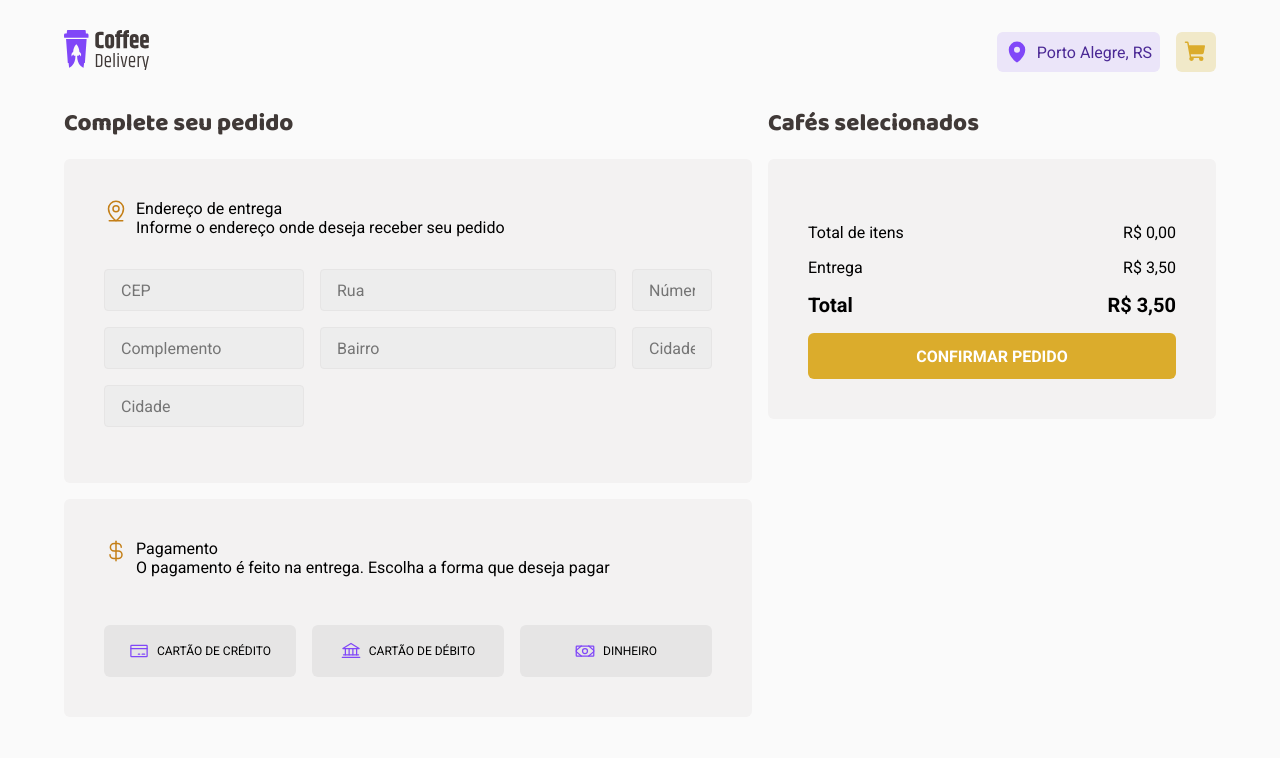
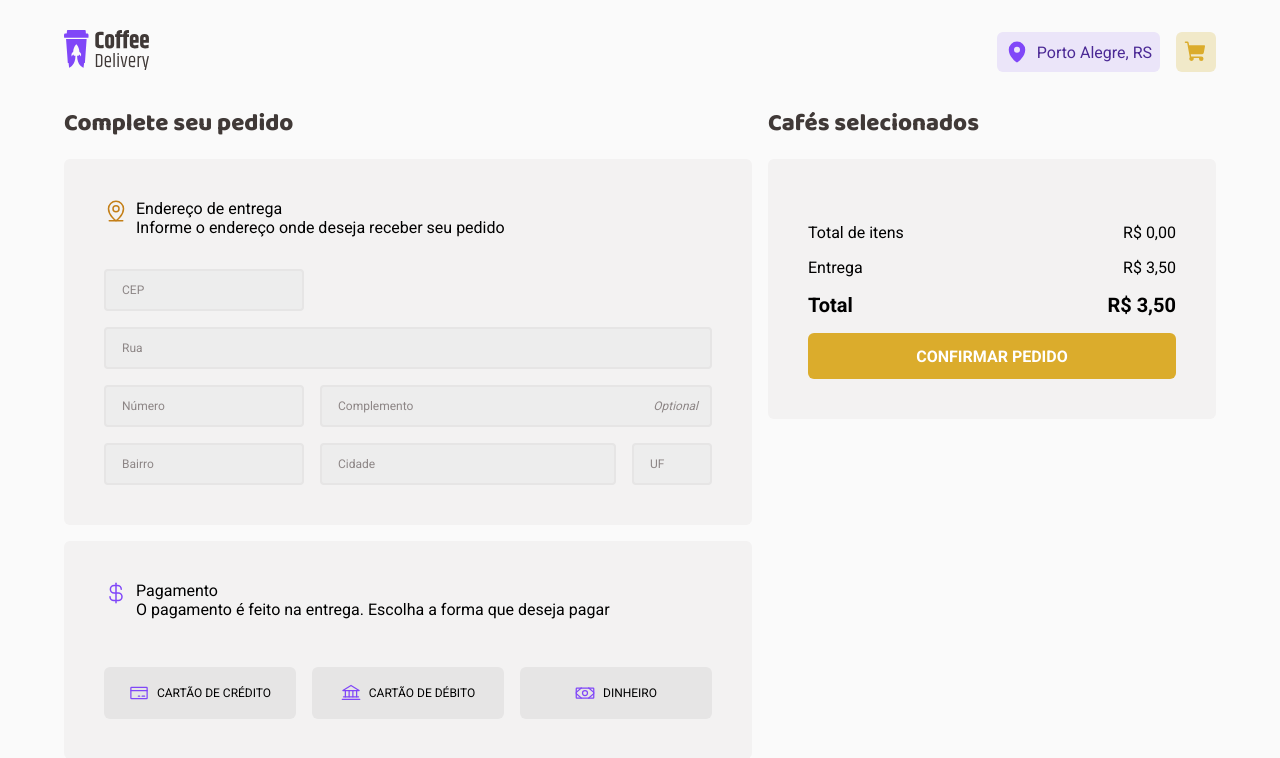
Before and after one commit to gabrieldiasss/coffeedelivery, a React (Vite) app: page /checkout in a window 1280 px wide. Shown: the top 758 px of the page. Built offline with nearby package versions, Linux system fonts and the light colour scheme.

Commit message:
feat: form

```diff
--- a/src/components/Input/index.tsx
+++ b/src/components/Input/index.tsx
@@ -1,12 +1,21 @@
 import { forwardRef, InputHTMLAttributes } from "react";
-import { InputStyleContainer } from "./styles";
+import { InputStyleContainer, InputWrapper, InputStyled, RightText } from "./styles";
 
-type InputProps = InputHTMLAttributes<HTMLInputElement>
+type InputProps = InputHTMLAttributes<HTMLInputElement> & {
+    error?: string;
+    rightText?: string;
+}
 
 export const Input = forwardRef<HTMLInputElement, InputProps>(
-    (props, ref) => {
+    ({error, className, rightText, ...props}, ref) => {
         return (
-            <InputStyleContainer {...props} ref={ref} />
+            <InputWrapper className={className}>
+                <InputStyleContainer hasError={!!error} >
+                    <InputStyled {...props} ref={ref} />
+                    {rightText && <RightText>{rightText}</RightText>}
+                </InputStyleContainer>
+                {error && <p>{error}</p>}
+            </InputWrapper>
         )
     }
 )
--- a/src/components/Input/styles.ts
+++ b/src/components/Input/styles.ts
@@ -1,10 +1,25 @@
-import styled from 'styled-components';
+import styled, { css } from 'styled-components';
 
-export const InputStyleContainer = styled.input`
-    border: 0;
-   height: 2.625rem;
+export const InputWrapper = styled.div`
+  display: flex;
+  flex-direction: column;
+  gap: 0.3rem;position: relative;
+
+  > p {
+    color: ${props => props.theme['base-error']};
+    margin-top: 0.5rem;
+    font-size: 0.85rem;
+  }
+`
+
+interface InputStyleContainerProps {
+  hasError: boolean
+}
+
+export const InputStyleContainer = styled.div<InputStyleContainerProps>`
+  height: 2.625rem;
   border-radius: 4px;
-  border: 1px solid ${props => props.theme['gray-400']};
+  border: 2px solid ${props => props.theme['gray-400']};
   background-color: ${props => props.theme['gray-300']};
   display: flex;
   align-items: center;
@@ -14,9 +29,33 @@ export const InputStyleContainer = styled.input`
   justify-content: space-between;
   overflow: hidden;
 
-  &:focus {
-    outline: 0;
-    box-shadow: 0 0 0 2px ${(props) => props.theme['yellow-900']};
+  &:focus-within {
+    border-color: ${props => props.theme['yellow-900']};
   }
 
+  ${(props) => props.hasError  &&css`border-color: ${props.theme['base-error']};`}
 `
+
+export const InputStyled = styled.input`
+  flex: 1;
+  background: none;
+  border: none;
+
+  outline: 0;
+
+  padding: 0 0.75rem;
+  height: 100%;
+  font-size: 0.75rem;
+  color: ${props => props.theme['gray-700']};
+
+  &::placeholder {
+    color: ${props => props.theme['gray-600']};
+  }
+`
+
+export const RightText = styled.p`
+  font-size: 0.75rem;
+  margin-right: 0.75rem;
+  font-style: italic;
+  color: ${props => props.theme['gray-600']};
+`
--- a/src/pages/Checkout/components/AdressForm/index.tsx
+++ b/src/pages/Checkout/components/AdressForm/index.tsx
@@ -1,4 +1,4 @@
-import { DeliveryAdressForm, InputWrapper } from "./styles";
+import { DeliveryAdressForm } from "./styles";
 import { useFormContext } from 'react-hook-form'
 import { Input } from "../../../../components/Input";
 
@@ -20,36 +20,52 @@ export function AdressForm() {
         <DeliveryAdressForm>
             <Input
                 placeholder="CEP"
+                type="number"
                 {...register("cep")}
+                className="cep"
+                error={errors.cep?.message}
             />
 
             <Input
                 placeholder="Rua"
                 {...register("street")}
+                className="street"
+                error={errors.street?.message}
             />
 
             <Input
                 placeholder="Número"
+                className="number"
                 {...register("number")}
+                error={errors.number?.message}
             />
             <Input
                 placeholder="Complemento"
+                className="complement"
                 {...register("complement")}
+                error={errors.complement?.message}
+                rightText="Optional"
             />
 
             <Input
                 placeholder="Bairro"
+                className="neighborhood"
                 {...register("neighborhood")}
+                error={errors.neighborhood?.message}
             />
 
             <Input
                 placeholder="Cidade"
+                className="city"
                 {...register("city")}
+                error={errors.city?.message}
             />
 
             <Input
-                placeholder="Cidade"
+                placeholder="UF"
+                className="uf"
                 {...register("uf")}
+                error={errors.uf?.message}
             />
         </DeliveryAdressForm>
     )
--- a/src/pages/Checkout/components/AdressForm/styles.ts
+++ b/src/pages/Checkout/components/AdressForm/styles.ts
@@ -20,7 +20,7 @@ export const DeliveryAdressForm = styled.div`
   grid-template-columns: 200px 1fr 80px;
 
   grid-template-areas:
-    'cep cep cep'
+    'cep oi oi'
     'street street street'
     'number complement complement'
     'neighborhood city uf';
--- a/src/pages/Checkout/components/CompleteOrderForm/index.tsx
+++ b/src/pages/Checkout/components/CompleteOrderForm/index.tsx
@@ -1,4 +1,4 @@
-import { Bank, CreditCard, CurrencyDollar, MapPinLine, Money } from "phosphor-react";
+import { CurrencyDollar, MapPinLine } from "phosphor-react";
 import { AdressForm } from "../AdressForm";
 import { PaymentMethods } from "../PaymentMethods";
 import { SectionTitle } from "../SectionTitle";
@@ -14,7 +14,7 @@ export function CompleteOrderForm() {
                <SectionTitle
                     title="Endereço de entrega"
                     subtitle="Informe o endereço onde deseja receber seu pedido"
-                    icon={<MapPinLine size={24} />}
+                    icon={<MapPinLine size={24} color="#c47f17" />}
                />
 
                 <AdressForm />
@@ -24,7 +24,7 @@ export function CompleteOrderForm() {
                 <SectionTitle
                     title="Pagamento"
                     subtitle="O pagamento é feito na entrega. Escolha a forma que deseja pagar"
-                    icon={<CurrencyDollar size={24} />}
+                    icon={<CurrencyDollar size={24} color="#8047f8" />}
                 />
 
                <PaymentMethods />
--- a/src/pages/Checkout/components/SectionTitle/styles.ts
+++ b/src/pages/Checkout/components/SectionTitle/styles.ts
@@ -3,10 +3,6 @@ import styled from 'styled-components';
 export const SectionTitleContainer = styled.header`
     display: flex;
 
-    svg {
-      color: ${(props) => props.theme['yellow-900']};
-    }
-
     > div {
       margin-left: 8px;
     }
--- a/src/styles/global.ts
+++ b/src/styles/global.ts
@@ -5,11 +5,6 @@ export const GlobalStyle = createGlobalStyle`
         margin: 0;
         padding: 0;
         box-sizing: border-box;
-    }
-
-    :focus {
-        outline: 0;
-        box-shadow: 0 0 0 2px ${(props) => props.theme['purple-500']};
     }
 
     body {
@@ -23,20 +18,6 @@ export const GlobalStyle = createGlobalStyle`
         color: ${(props) => props.theme['gray-800']};
     }
 
-  /*   input {
-        border: 0;
-        background-color: ${(props) => props.theme['gray-300']};
-        border-radius: 4px;
-
-        &::placeholder {
-            color: ${(props) => props.theme['gray-600']};
-        }
-
-        :focus {
-
-        }
-    }
- */
     body, input, textarea, button {
         font: 400 1rem Roboto, 'sans-serif';
     }
```
